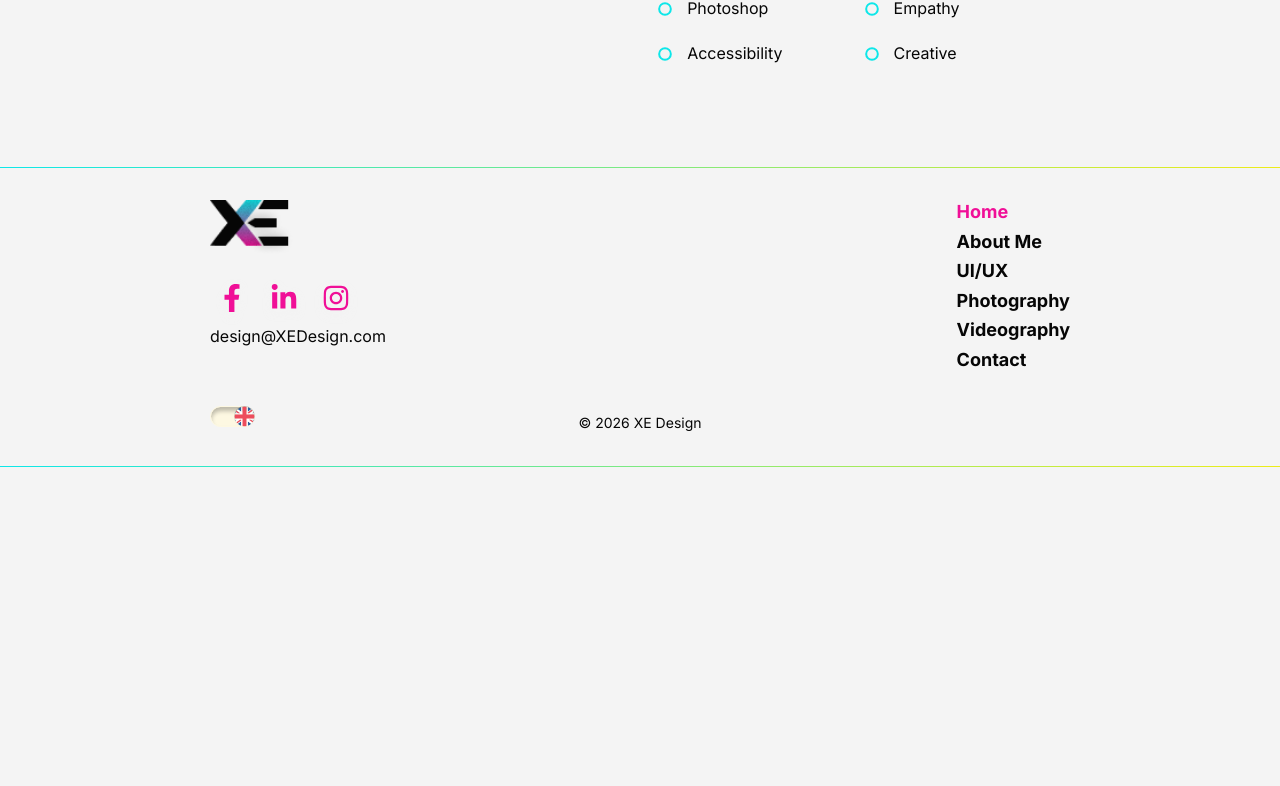
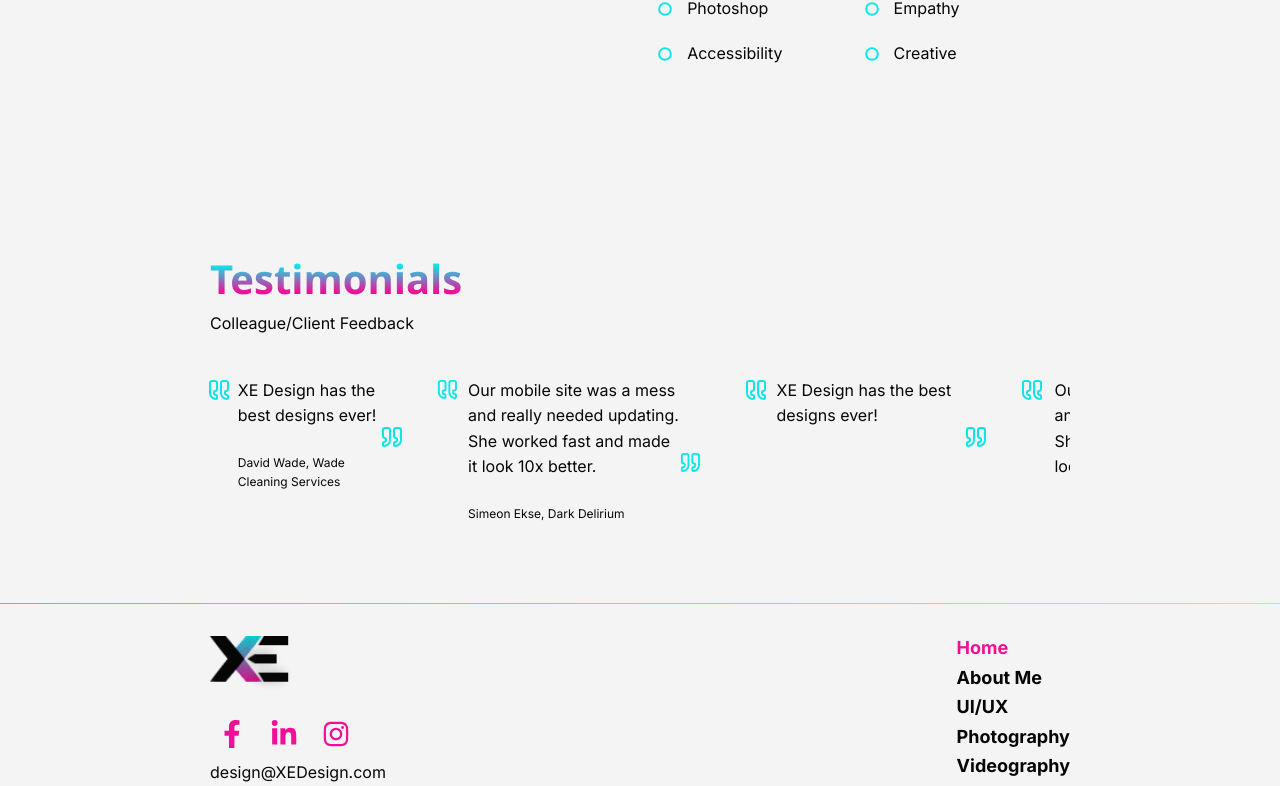
Before and after one commit to duct-tape-deployments/devin-portfolio, a React (Vite) app: page / in a window 1280 px wide. Shown: the part 677-1463 px from the top of the page. Before the commit the page ends 1144 px from the top, so only its background shows below. Built offline with nearby package versions, Linux system fonts and the light colour scheme; a web font is replaced by a local one.

Commit message:
feat: add testimonials section to the homepage

```diff
--- /dev/null
+++ b/src/components/testimonials/TestimonialQuote.tsx
@@ -0,0 +1,47 @@
+import { Quote } from 'lucide-react';
+
+import type { Testimonial } from '@/data/testimonials';
+
+const defaultIconSize = 24;
+
+type TestimonialQuoteProps = {
+  testimonial: Testimonial;
+};
+
+export function TestimonialQuote({ testimonial }: TestimonialQuoteProps) {
+  const {
+    quote,
+    author,
+    textWidth,
+    textOffset,
+    closingIconTop,
+    openingIconSize = defaultIconSize,
+    closingIconSize = defaultIconSize,
+  } = testimonial;
+
+  return (
+    <figure
+      className="relative box-content pr-6"
+      style={{ width: textWidth, paddingLeft: textOffset }}
+    >
+      <Quote
+        aria-hidden="true"
+        size={openingIconSize}
+        className="absolute top-0.75 left-0 -scale-x-100 text-cyan"
+      />
+
+      <blockquote className="relative pb-5">
+        <p className="pt-0.75">{quote}</p>
+
+        <Quote
+          aria-hidden="true"
+          size={closingIconSize}
+          className="absolute left-full text-cyan"
+          style={{ top: closingIconTop }}
+        />
+      </blockquote>
+
+      {author && <figcaption className="mt-1 text-xs">{author}</figcaption>}
+    </figure>
+  );
+}
--- /dev/null
+++ b/src/components/testimonials/Testimonials.tsx
@@ -0,0 +1,48 @@
+import { useId } from 'react';
+
+import { PageContainer } from '@/components/layout/PageContainer';
+import { Section } from '@/components/layout/Section';
+import { TestimonialQuote } from '@/components/testimonials/TestimonialQuote';
+import { testimonials } from '@/data/testimonials';
+import { testimonialsLabels } from '@/i18n/testimonialsLabels';
+import { useLanguageStore, useT } from '@/stores/languageStore';
+
+export function Testimonials() {
+  const language = useLanguageStore((state) => state.language);
+  const t = useT(testimonialsLabels);
+  const titleId = useId();
+  const subtitleId = useId();
+
+  return (
+    <Section aria-labelledby={titleId}>
+      <PageContainer>
+        <header>
+          <h2
+            id={titleId}
+            className={`my-2.5 block w-fit bg-gradient-text bg-clip-text font-display text-h1 font-bold text-transparent ${language === 'no' ? 'max-[389px]:text-4xl' : ''}`}
+          >
+            {t.title}
+          </h2>
+
+          <p id={subtitleId}>{t.subtitle}</p>
+        </header>
+
+        <ul
+          aria-labelledby={subtitleId}
+          tabIndex={0}
+          className="mt-9.5 -ml-0.75 flex gap-8 overflow-x-auto scrollbar-none pointer-fine:scrollbar-thin pointer-fine:pb-2 focus-visible:outline-2 focus-visible:outline-offset-2 focus-visible:outline-focus pointer-coarse:[&::-webkit-scrollbar]:hidden"
+        >
+          {testimonials.map((testimonial) => (
+            <li
+              key={testimonial.id}
+              className="shrink-0"
+              style={{ marginLeft: testimonial.extraGap }}
+            >
+              <TestimonialQuote testimonial={testimonial} />
+            </li>
+          ))}
+        </ul>
+      </PageContainer>
+    </Section>
+  );
+}
--- /dev/null
+++ b/src/data/testimonials.ts
@@ -0,0 +1,59 @@
+export type Testimonial = {
+  id: string;
+  quote: string;
+  author?: string;
+  textWidth: number;
+  textOffset: number;
+  closingIconTop: number;
+  openingIconSize?: number;
+  closingIconSize?: number;
+  extraGap?: number;
+};
+
+export const testimonials: Testimonial[] = [
+  {
+    id: 'quote-1',
+    quote: 'XE Design has the best designs ever!',
+    author: 'David Wade, Wade Cleaning Services',
+    textWidth: 142,
+    textOffset: 30.76,
+    closingIconTop: 50,
+  },
+  {
+    id: 'quote-2',
+    quote:
+      'Our mobile site was a mess and really needed updating. She worked fast and made it look 10x better.',
+    author: 'Simeon Ekse, Dark Delirium',
+    textWidth: 211,
+    textOffset: 32.35,
+    closingIconTop: 76,
+    openingIconSize: 22.83,
+    closingIconSize: 22.83,
+  },
+  {
+    id: 'quote-3',
+    quote: 'XE Design has the best designs ever!',
+    textWidth: 188,
+    textOffset: 32.75,
+    closingIconTop: 50,
+    extraGap: 8.65,
+  },
+  {
+    id: 'quote-4',
+    quote:
+      'Our mobile site was a mess and really needed updating. She worked fast and made it look 10x better.',
+    textWidth: 222,
+    textOffset: 34,
+    closingIconTop: 79,
+  },
+  {
+    id: 'quote-5',
+    quote:
+      'I really appreciate how she listened to what we needed and came up with some outside-the-box ideas.',
+    textWidth: 214,
+    textOffset: 37.29,
+    closingIconTop: 77,
+    openingIconSize: 27.33,
+    extraGap: -4.55,
+  },
+];
--- /dev/null
+++ b/src/i18n/testimonialsLabels.ts
@@ -0,0 +1,18 @@
+import type { Language } from '@/stores/languageStore';
+
+export type TestimonialsLabels = {
+  title: string;
+  subtitle: string;
+};
+
+export const testimonialsLabels: Record<Language, TestimonialsLabels> = {
+  en: {
+    title: 'Testimonials',
+    subtitle: 'Colleague/Client Feedback',
+  },
+
+  no: {
+    title: 'Tilbakemeldinger',
+    subtitle: 'Fra kolleger og kunder',
+  },
+};
--- a/src/pages/Home.tsx
+++ b/src/pages/Home.tsx
@@ -1,7 +1,13 @@
 import { WhoIAm } from '@/components/home/WhoIAm';
+import { Testimonials } from '@/components/testimonials/Testimonials';
 
 function Home() {
-  return <WhoIAm />;
+  return (
+    <>
+      <WhoIAm />
+      <Testimonials />
+    </>
+  );
 }
 
 export default Home;
```
